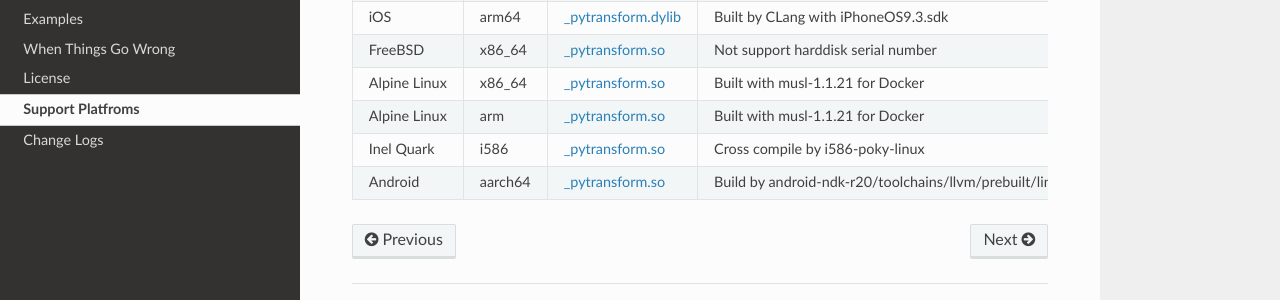
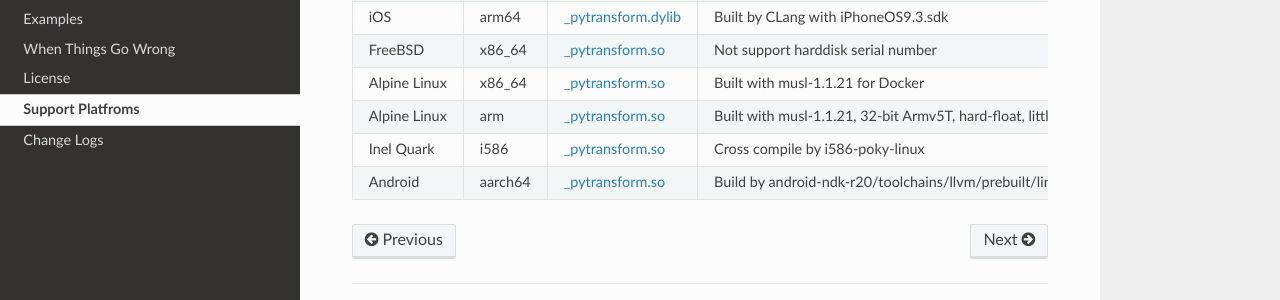
Before and after one commit to dashingsoft/pyarmor, a Sphinx documentation site: the page built from docs/platforms.rst, in a window 1280 px wide and 900 px high, scrolled down 506 px. Shown: the part 511-811 px from the top of the window. Built offline with Sphinx 7.4.7 and the Read the Docs theme 2.0.0, drawn with Linux system fonts in a browser that asks for light colours.

Commit message:
Add more information for alpine.arm

```diff
--- a/docs/platforms.rst
+++ b/docs/platforms.rst
@@ -99,7 +99,7 @@ platform.
    * - Alpine Linux
      - arm
      - `_pytransform.so <http://pyarmor.dashingsoft.com/downloads/platforms/alpine.arm/_pytransform.so>`_
-     - Built with musl-1.1.21 for Docker
+     - Built with musl-1.1.21, 32-bit Armv5T, hard-float, little-endian
    * - Inel Quark
      - i586
      - `_pytransform.so <http://pyarmor.dashingsoft.com/downloads/platforms/intel-quark/_pytransform.so>`_
```
